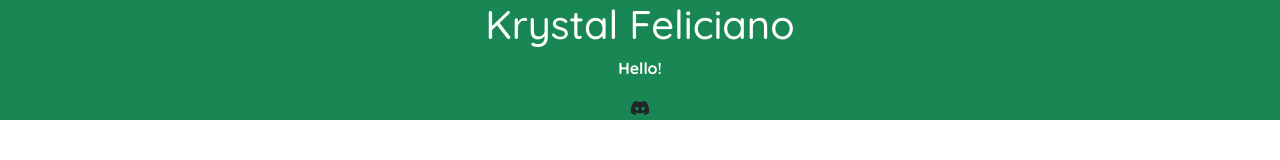
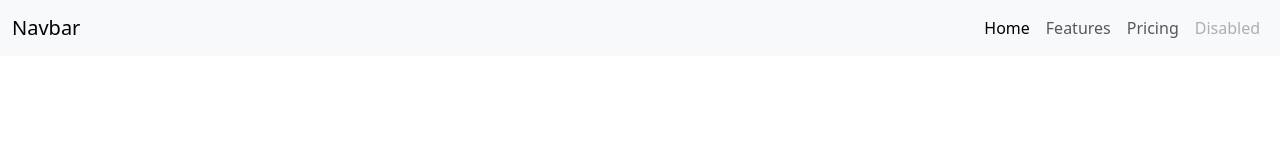
Before and after one commit to Kfeliciano94/portfolio-project, a plain HTML site: page index.html in a window 1280 px wide. Drawn offline with nearby package versions, Linux system fonts and the light colour scheme; a web font is replaced by a local one.

Commit message:
added navbar

```diff
--- a/index.html
+++ b/index.html
@@ -24,10 +24,37 @@
     ></script>
   </head>
   <body>
-    <div class="bg-success">
-      <h1>Krystal Feliciano</h1>
-      <p>Hello!</p>
-      <i class="fa-brands fa-discord"></i>
-    </div>
+    <nav class="navbar navbar-expand-lg bg-body-tertiary">
+      <div class="container-fluid">
+        <a class="navbar-brand" href="#">Navbar</a>
+        <button
+          class="navbar-toggler"
+          type="button"
+          data-bs-toggle="collapse"
+          data-bs-target="#navbarNav"
+          aria-controls="navbarNav"
+          aria-expanded="false"
+          aria-label="Toggle navigation"
+        >
+          <span class="navbar-toggler-icon"></span>
+        </button>
+        <div class="collapse navbar-collapse" id="navbarNav">
+          <ul class="navbar-nav">
+            <li class="nav-item">
+              <a class="nav-link active" aria-current="page" href="#">Home</a>
+            </li>
+            <li class="nav-item">
+              <a class="nav-link" href="#">Features</a>
+            </li>
+            <li class="nav-item">
+              <a class="nav-link" href="#">Pricing</a>
+            </li>
+            <li class="nav-item">
+              <a class="nav-link disabled" aria-disabled="true">Disabled</a>
+            </li>
+          </ul>
+        </div>
+      </div>
+    </nav>
   </body>
 </html>
--- a/portfolio/styles.css
+++ b/portfolio/styles.css
@@ -17,3 +17,7 @@ p {
   font-style: normal;
   color: white;
 }
+
+.navbar-nav {
+  margin-left: auto;
+}
```
